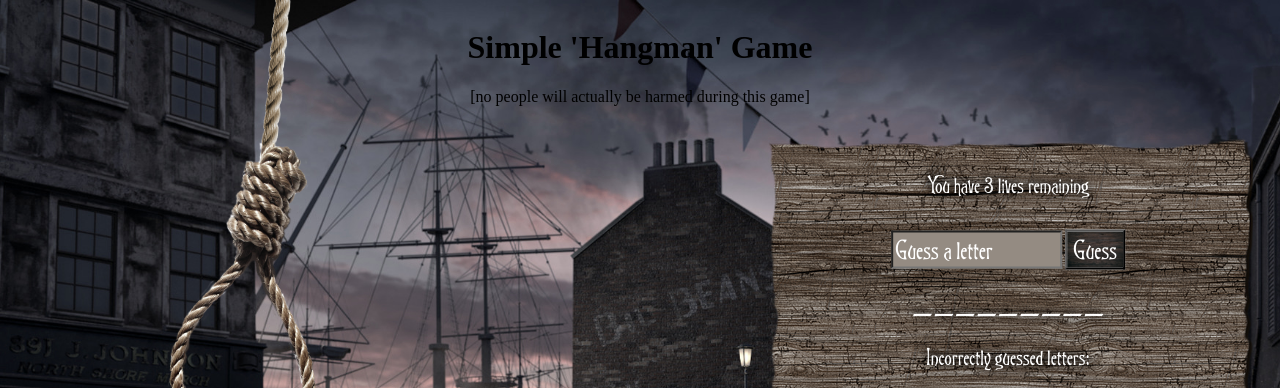
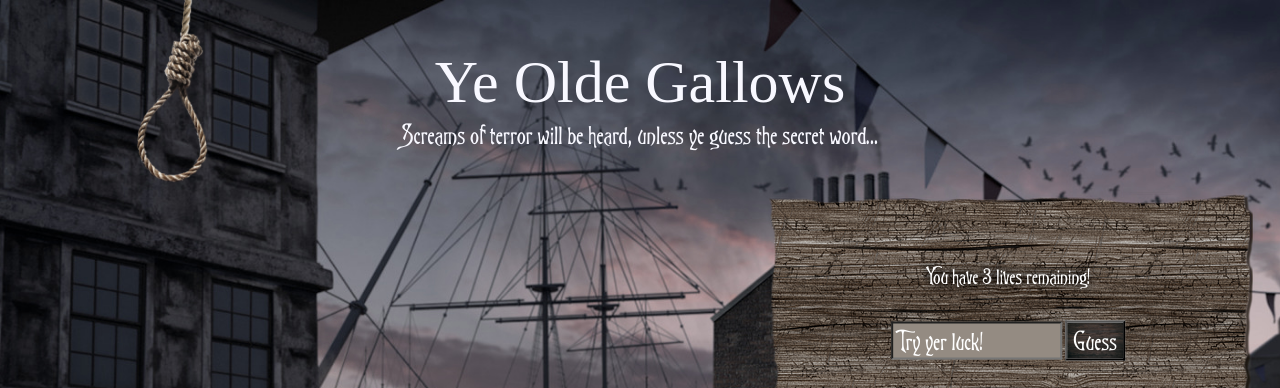
Before and after one commit to NatalieCastien/Hangman, a website: page index.html in a window 1280 px wide. Shown: the top 388 px of the page. Drawn offline with Linux system fonts and the light colour scheme; a web font is replaced by a local one.

Commit message:
logo changes

```diff
--- a/index.html
+++ b/index.html
@@ -4,14 +4,16 @@
     <meta charset="UTF-8" />
     <meta name="viewport" content="width=device-width, initial-scale=1.0" />
     <meta http-equiv="X-UA-Compatible" content="ie=edge" />
-    <title>Hangman!!!</title>
+    <title>Ye Olde Gallows</title>
     <link rel="stylesheet" type="text/css" href="style.css" />
   </head>
   <body>
     <div class="container">
       <div class="title">
-        <h1>Simple 'Hangman' Game</h1>
-        <p>[no people will actually be harmed during this game]</p>
+        <h1>Ye Olde Gallows</h1>
+        <p>
+          Screams of terror will be heard, unless ye guess the secret word...
+        </p>
       </div>
 
       <div class="gallow">
@@ -34,9 +36,9 @@
         <img class="sign-image" src="assets/woodensign.png" />
         <section class="sign-content">
           <p class="lives">
-            You have <span id="lifeSpan"></span> lives remaining
+            You have <span id="lifeSpan"></span> lives remaining!
           </p>
-          <input type="text" placeholder="Guess a letter" maxlength="1" />
+          <input type="text" placeholder="Try yer luck!" maxlength="1" />
           <button class="guess">Guess</button>
 
           <!-- <h2>Current word:</h2> -->
--- a/style.css
+++ b/style.css
@@ -7,6 +7,7 @@
   src: url("/assets/trinigan.ttf");
 }
 
+/*Background*/
 body {
   background-image: url("assets/backgroundharbor.jpg");
   background-repeat: no-repeat;
@@ -17,16 +18,33 @@ body {
   display: grid;
   grid-template-areas:
     "t t t t t t"
-    "g g . . s s";
-  grid-template-rows: auto 600px;
-  grid-template-columns: repeat(6, auto);
+    "g . . . s s";
+  grid-template-rows: auto auto;
+  grid-template-columns: 4fr 1fr repeat(2, auto);
   grid-gap: 5px;
 }
 
+/* Titel */
 .title {
   grid-area: t;
   background: linear-gradient(black);
   background-blend-mode: multiply;
+}
+
+.title h1 {
+  color: ghostwhite;
+  font-family: "Black Flag";
+  font-weight: normal;
+  font-size: 60px;
+  padding: 0px;
+  margin-bottom: 0px;
+}
+
+.title p {
+  color: ghostwhite;
+  font-family: "Trinigan";
+  margin-top: 0px;
+  font-size: 25px;
 }
 
 .title h1,
@@ -39,20 +57,21 @@ body {
   align-items: right;
 }
 
+.ghost {
+  opacity: 50%;
+  position: absolute;
+  bottom: -35px;
+  left: 10px;
+  transform: scale(0.9);
+}
+
+/*Galg animatie */
 .noose {
-  max-width: 50%;
+  max-width: 30%;
   position: relative;
   top: -300px;
   left: 100px;
   animation: dangling 10000ms infinite both;
-}
-
-.ghost {
-  opacity: 60%;
-  position: absolute;
-  bottom: -35px;
-  left: 10px;
-  transform: scale(0.9);
 }
 
 @keyframes dangling {
@@ -73,6 +92,7 @@ body {
   }
 }
 
+/*Houten bord*/
 .sign {
   grid-area: s;
   text-align: center;
```
